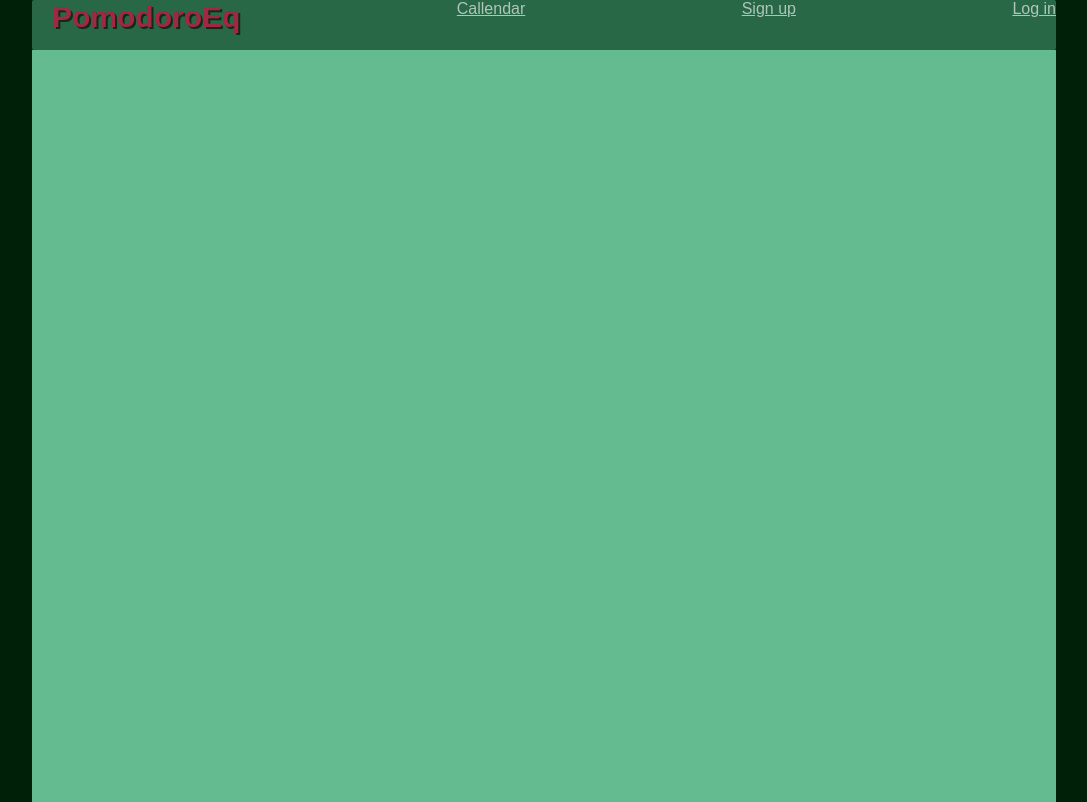
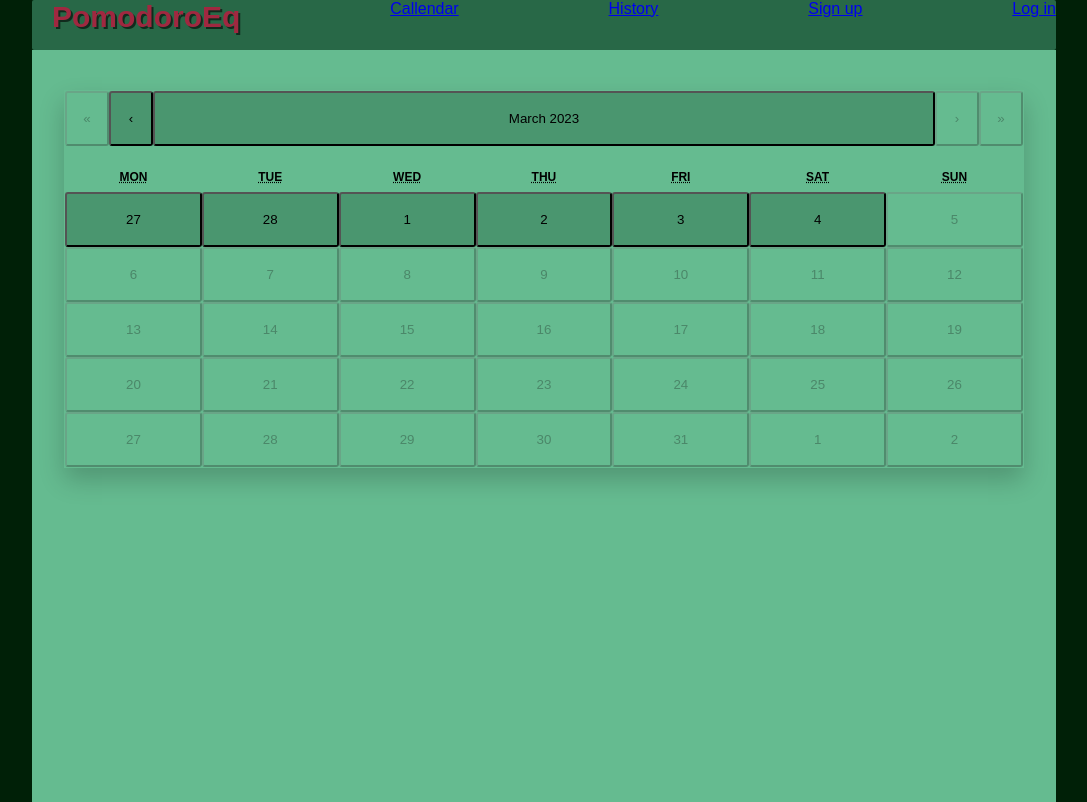
Before and after one commit to JaskierBard/pomodoroeq-front, a React (Create React App) app: page /history in a window 1280 px wide. Shown: the whole page, without its empty margins (96-1183 px from the left). Built offline with nearby package versions, Linux system fonts and the light colour scheme.

Commit message:
added history callendar

```diff
--- a/package.json
+++ b/package.json
@@ -11,6 +11,7 @@
     "@types/react": "^18.0.28",
     "@types/react-dom": "^18.0.11",
     "react": "^18.2.0",
+    "react-calendar": "^4.0.0",
     "react-countdown": "^2.3.5",
     "react-dom": "^18.2.0",
     "react-router-dom": "^6.9.0",
@@ -44,6 +45,7 @@
     ]
   },
   "devDependencies": {
+    "@types/react-calendar": "^3.9.0",
     "customize-cra": "^1.0.0",
     "react-app-rewire-alias": "^1.1.7"
   }
--- a/src/App.tsx
+++ b/src/App.tsx
@@ -5,6 +5,7 @@ import { Callendar } from './components/Calendar/callendar';
 import { Clock } from './components/Clock/Clock';
 import { Equipment } from './components/Equipment/equipment';
 import { Header } from './components/Header/Header';
+import { HistoryCalendar } from './components/HistoryCalendar/HistoryCalendar';
 import { LogIn } from './components/LogIn/LogIn';
 import { Registration } from './components/Registration/Registration';
 
@@ -19,6 +20,8 @@ export const App = () => {
             <Route path="/callendar" element={<Callendar/>}/>
             <Route path="/registration" element={<Registration/>}/>
             <Route path="/login" element={<LogIn/>}/>
+            <Route path="/history" element={<HistoryCalendar/>}/>
+
 
 
         </Routes>
--- a/src/components/Header/Header.tsx
+++ b/src/components/Header/Header.tsx
@@ -10,6 +10,8 @@ export const Header = () => {
         <header>
         <h1>PomodoroEq</h1>
         <NavLink  to="/callendar">Callendar</NavLink>
+        <NavLink  to="/history">History</NavLink>
+
         <NavLink  to="/registration">Sign up</NavLink>
         <NavLink  to="/login">Log in</NavLink>
       </header>
--- /dev/null
+++ b/src/components/HistoryCalendar/HistoryCalendar.css
@@ -0,0 +1,113 @@
+.react-calendar {
+    position: absolute;
+    width: 75vw;
+    margin-left: 2.5vw;
+    margin-top:40px;
+    max-width: 100%;
+    background: rgba(255, 255, 255, 0);
+    border: 1px solid #00000000;
+    box-shadow: 0 12px 24px rgba(0, 0, 0, 0.2);
+    line-height: 1.125em;
+  }
+  /* .react-calendar--doubleView {
+    width: 700px;
+  } */
+  /* .react-calendar--doubleView .react-calendar__viewContainer {
+    display: flex;
+    margin: -0.5em;
+  } */
+  /* .react-calendar--doubleView .react-calendar__viewContainer > * {
+    width: 50%;
+    margin: 0.5em;
+  } */
+  .react-calendar,
+  .react-calendar *,
+  .react-calendar *:before,
+  .react-calendar *:after {
+    -moz-box-sizing: border-box;
+    -webkit-box-sizing: border-box;
+    box-sizing: border-box;
+  }
+  .react-calendar button {
+    border-radius: 3px;
+    background-color: #28684773;
+    height:55px;
+
+}
+  .react-calendar button:enabled:hover {
+    cursor: pointer;
+  }
+  .react-calendar__navigation {
+    display: flex;
+    margin-bottom: 1em;
+  }
+  .react-calendar__navigation button {
+    min-width: 44px;
+    background-color: #28684773;
+}
+  .react-calendar__navigation button:disabled {
+    background-color: #ffffff00;
+  }
+  .react-calendar__navigation button:enabled:hover,
+  .react-calendar__navigation button:enabled:focus {
+    background-color: #286847;
+}
+  .react-calendar__month-view__weekdays {
+    text-align: center;
+    text-transform: uppercase;
+    font-weight: bold;
+    font-size: 0.75em;
+  }
+  .react-calendar__month-view__weekdays__weekday {
+    padding: 0.5em;
+  }
+  /* .react-calendar__month-view__weekNumbers .react-calendar__tile {
+    display: flex;
+    align-items: center;
+    justify-content: center;
+    font-size: 0.75em;
+    font-weight: bold;
+  } */
+
+
+  .react-calendar__year-view .react-calendar__tile,
+  .react-calendar__decade-view .react-calendar__tile,
+  .react-calendar__century-view .react-calendar__tile {
+    padding: 2em 0.5em;
+  }
+  .react-calendar__tile {
+    max-width: 100%;
+    padding: 10px 6.6667px;
+    background: none;
+    text-align: center;
+    line-height: 16px;
+  }
+  .react-calendar__tile:disabled {
+    background-color: #ffffff00;
+  }
+  .react-calendar__tile:enabled:hover,
+  .react-calendar__tile:enabled:focus {
+    background-color: #286847;
+  }
+  /* .react-calendar__tile--now {
+    background: #ffff76;
+  } */
+  .react-calendar__tile--now:enabled:hover,
+  /* .react-calendar__tile--now:enabled:focus {
+    background: #ffffa9;
+  } */
+  .react-calendar__tile--hasActive {
+    background-color: #286847;
+  }
+  .react-calendar__tile--hasActive:enabled:hover,
+  .react-calendar__tile--hasActive:enabled:focus {
+    background-color: #286847;
+  }
+  .react-calendar__tile--active {
+    /* background: #ff000085; */
+    color: black;
+  }
+/* .react-calendar__tile--active:enabled:hover, */
+  .react-calendar__tile--active:enabled:focus {
+    background-color: rgb(160, 40, 64);
+}
--- /dev/null
+++ b/src/components/HistoryCalendar/HistoryCalendar.tsx
@@ -0,0 +1,15 @@
+import React, { useEffect, useState } from "react"
+import './HistoryCalendar.css'
+import Calendar from 'react-calendar';
+
+
+export const HistoryCalendar = () => {
+  const [date, setDate] = useState(new Date());
+
+  return (
+      <div className='calendar-container'>
+        <Calendar onChange={setDate} value={date}   minDate={new Date(2023, 1, 1)}   minDetail={'year'}  maxDate={new Date()}/>
+      </div>
+
+  );
+}
--- a/src/index.css
+++ b/src/index.css
@@ -3,7 +3,7 @@
   padding: 0;
   user-select: none;
   font-family: "Akzidenz Grotesk BQ Medium", sans-serif;
-  color: #f1f1f1ad;
+  /* color: #f1f1f1ad; */
 
 
 }
@@ -130,7 +130,7 @@ h1{
 }
 
 
-button{
+/* button{
   margin-top: 20px;
   margin-right: 5px;
   background-color: #286847;
@@ -146,9 +146,9 @@ width: 110px;
 text-align: center;
 transition: transform 150ms, box-shadow 150ms;
 
-}
+} */
 
-button:hover {
+/* button:hover {
 box-shadow: rgba(0, 0, 0, .35) 0 3px 9px 0;
 transform: translateY(-2px);
-}
+} */
```
Also changed, not shown: 1 other file (tests, documents, lock files or other folders).
